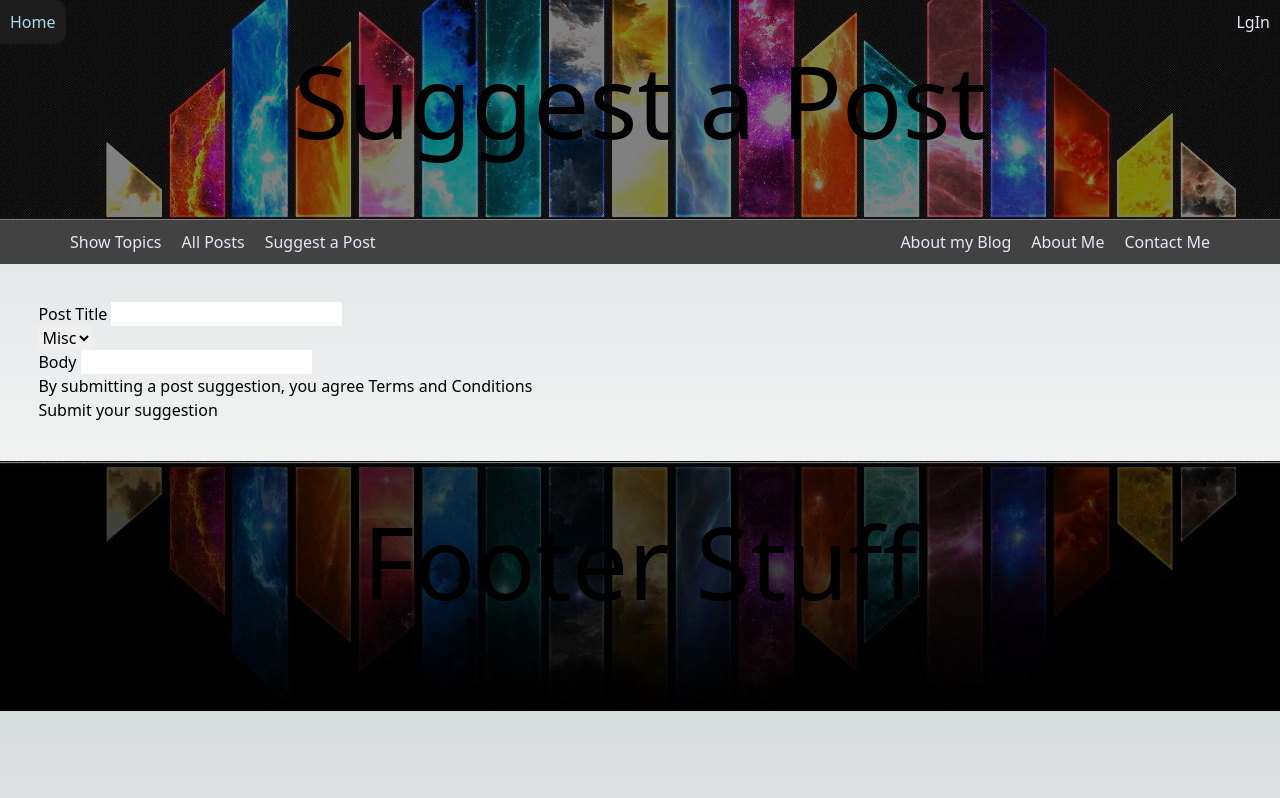
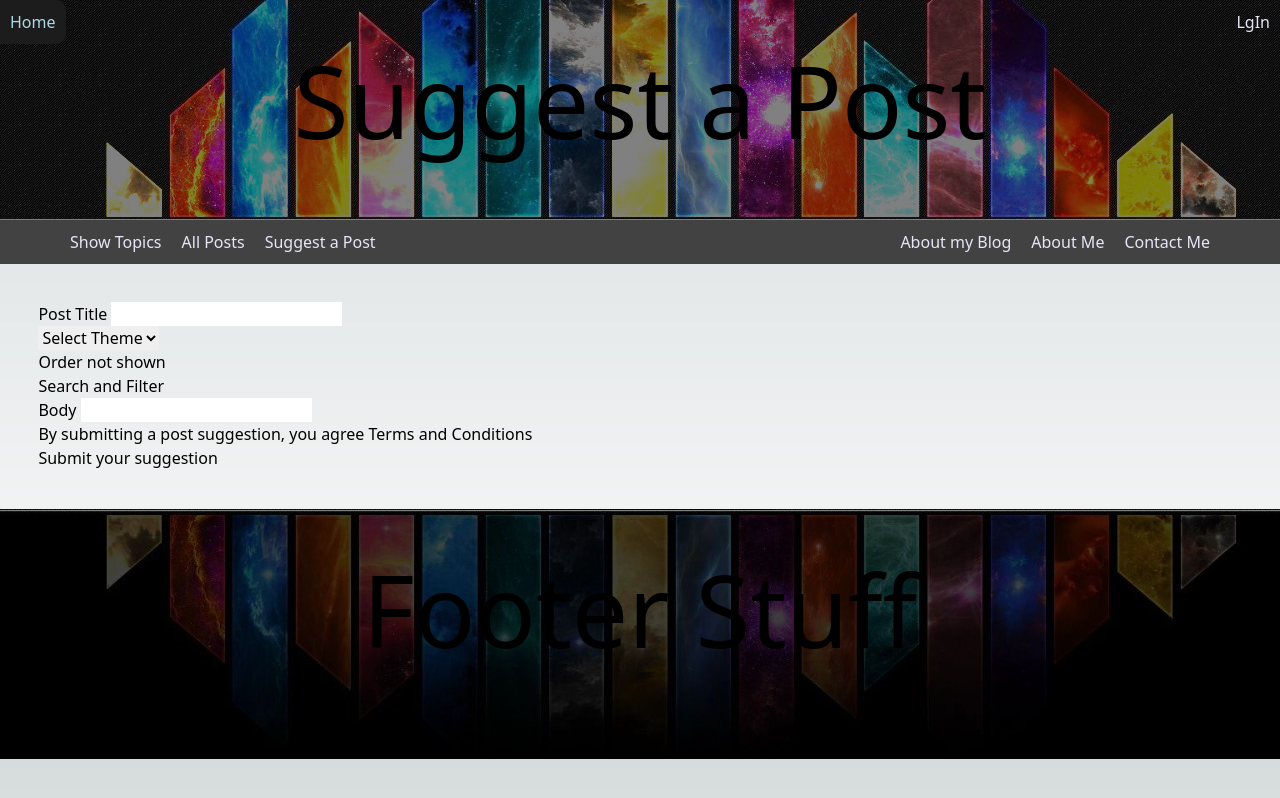
Before and after one commit to MorganTDicks/Austin-Practice-blog, a Next.js app: page /newpost in a window 1280 px wide. Built offline with nearby package versions, Linux system fonts and the light colour scheme.

Commit message:
Implimented searchfilter into suggest post

```diff
--- /dev/null
+++ b/src/Components/SearchFilter/searchfilter.tsx
@@ -0,0 +1,76 @@
+import postContext from "@/Context/datawrappers/postwrapper";
+import type { Post } from "@/Declarations/PostTypes";
+import { useContext, useEffect, useState } from "react";
+import GenericInput from "../generic/genericinput";
+
+export default function SearchFilter(props: any){
+    let allPosts: Array<Post> = useContext(postContext).value;
+    let allThemes: Array<string> = ['Select Theme'];
+    for (let p of allPosts){
+        let theme = p.topic;
+        if (allThemes.indexOf(theme) == -1)
+            allThemes.push(theme);
+    }
+
+    let showOrder: boolean = props.order;
+
+    let [stateStuff, setStateStuff] = useState({
+        theme: allThemes[0],
+        searchkey: '',
+        orderby: ''
+    })
+    // Return: theme, searchkey, orderby. I.E stateStuff
+    // Two options for this: Forward refs
+    //  or passing data up to parent from child. // CAUSES AN INFINITE LOOP WHEN UPDATED. Possibly due to states relying on states.
+    // Tried using forward refs before on genericinput, didn't seem to get it to work. Will have to attempt it again.
+
+    // let getState = props.getstate;
+    // getState(stateStuff);
+
+    useEffect(()=>{
+        console.log(stateStuff)
+    }, [stateStuff])
+
+    return(
+        <>
+            <div>
+                <GenericInput
+                    label="Post Title"
+                    type="text"
+                    value={stateStuff.searchkey}
+                    onChange={
+                        (event: any) => setStateStuff((prevState) => ({...prevState, searchkey: event.target.value}))}
+                />
+            </div>
+            <select
+                value={stateStuff.theme}
+                onChange={
+                    (event: any) => setStateStuff((prevState) => ({...prevState, theme: event.target.value}))}
+            >
+                {allThemes.map((theme) => {
+                    return(
+                        <>
+                            <option value={theme.toLowerCase()}>
+                                {theme}
+                            </option>
+                        </>
+                    )
+                })}
+            </select>
+            {showOrder? <p> Show Order</p> : <p> Order not shown </p>}
+
+            <p> Search and Filter </p>
+        </>
+
+    )
+}
+
+
+// -> topic, searchkey, order -- input
+// filtering  -- processing -- context?
+// output  -- output
+
+// search & filter -- input, processing, output
+// creating post
+
+//
--- a/src/Utilities/datatools/dataitools.tsx
+++ b/src/Utilities/datatools/dataitools.tsx
@@ -12,6 +12,7 @@ export function getUser(inpIdentifier: string): User{
     // Option 3: have two separate functions, one for Comments one for Post
     // Option 4: Take just the identifier instead of the whole object. I chose this one.
 
+    // TODO: Update to use context instead
     let arrUsers: User[] = DataImporter.importUsers;
 
     for (let u of arrUsers){
@@ -22,9 +23,7 @@ export function getUser(inpIdentifier: string): User{
     return({...(DataImporter.initialUser), username: 'No replies yet'});
 }
 
-export function getPost(postID: string): Post{
-    let arrPosts: Post[] = DataImporter.importPosts;
-
+export function getPost(arrPosts: Post[], postID: string): Post{
     for (let p of arrPosts){
         if (p.id == postID){
         return(p);
@@ -53,15 +52,11 @@ export function previewContent(msg: string, numchar: number): string {
 }
 
 export function timeSince(date: string): number{
-    const dt = new Date();
+    let {currentyear, currentmonth, currentday} = getCurrentDate();
+
     let y = date.slice(0,4); // -> Expected: 'yyyy'
-    let currentyear = dt.getFullYear(); // -> Expected: yyyy
-
     let m = date.slice(5,7); // -> Expected: 'mm'
-    let currentmonth= dt.getMonth()+1; // ->Expected: mm (NOTE: 0 is janury)
-
     let d = date.slice(8,10); // -> Expected: 'dd'
-    let currentday = dt.getDate(); // -> Expected: dd
 
     let newy = currentyear - +y;
     let newm = currentmonth - +m;
@@ -70,6 +65,16 @@ export function timeSince(date: string): number{
     let fin = newy*365 + newm*30 + newd;
     return(fin);
 }
+
+export function getCurrentDate(){
+    const dt = new Date();
+    return {
+        currentyear: dt.getFullYear(), // -> Expected: yyyy
+        currentmonth: dt.getMonth()+1, // ->Expected: mm (NOTE: 0 is janury)
+        currentday: dt.getDate() // -> Expected: dd
+    }
+}
+
 
 export function timeMessage(inp: string){
     let fin= timeSince(inp);
--- a/src/pages/newpost/index.tsx
+++ b/src/pages/newpost/index.tsx
@@ -1,31 +1,56 @@
+import SearchFilter from "@/Components/SearchFilter/searchfilter";
 import GenericInput from "@/Components/generic/genericinput";
 import postContext from "@/Context/datawrappers/postwrapper";
+import loginContext from "@/Context/loginwrapper/loginwrapper";
 import { Post } from "@/Declarations/PostTypes";
 import MainLayout from "@/Layouts/mainlayout/mainlayout";
 import DataImporter from "@/Utilities/dataimporter";
+import { getCurrentDate, getUser } from "@/Utilities/datatools/dataitools";
 import Link from "next/link";
 import { useContext, useState } from "react";
 
 export default function NewPost(){
     let [newPost, setNewPost] = useState<Post>(DataImporter.initialPost);
     let postContex = useContext(postContext);
+    let currentUser = useContext(loginContext).value;
 
     function formSubmitHandler(){
+        // Update the context with the new values stored in state
+        newPost.id = calcID();
+        newPost.postdate = calcPostDate();
+        newPost.suggester = getUser(currentUser);
+        postContex.changer(newPost);
+    }
 
+    function calcID(){
+        // All special characters are cleaned before this function is called.
+        return (newPost.header.toLowerCase().split(" ").join(""));
     }
+
+    function calcPostDate(){
+        let dateStuff = getCurrentDate();
+        return(`${dateStuff.currentyear}-${dateStuff.currentmonth}-${dateStuff.currentday}`);
+    }
+
+    function getState(inputState: any){
+        setNewPost((prevPost) => ({...prevPost, header: inputState.searchkey}))
+    }
+
+    // TODO: Input Checking here (no special chars, no blank entries, theme cannot be 'Select theme', etc.)
 
     return (
         <>
         <MainLayout pagename="Suggest a Post">
+            <SearchFilter getstate={getState}/>
             <form onSubmit={formSubmitHandler}>
-                {/* Searchbar is this? */}
-                <div>
+                {/* The below is covered by the searchfilter component already. */}
+                {/* <div>
                     <GenericInput
                         label="Post Title"
                         type="text"
                         value={newPost.header}
                         onChange={
-                            (event: any) => setNewPost((prevPost) => ({...prevPost, title: event.target.value}))}
+                            (event: any) => setNewPost((prevPost) => ({...prevPost, header: event.target.value}))}
                     />
                 </div>
                 <div>
@@ -34,7 +59,7 @@ export default function NewPost(){
                             return (<option value={p.topic}> {p.topic} </option>)
                         })}
                     </select>
-               </div>
+               </div> */}
                 <div>
                     <GenericInput
                         label="Body"
```
Also changed, not shown: 1 other file (tests, documents, lock files or other folders).
